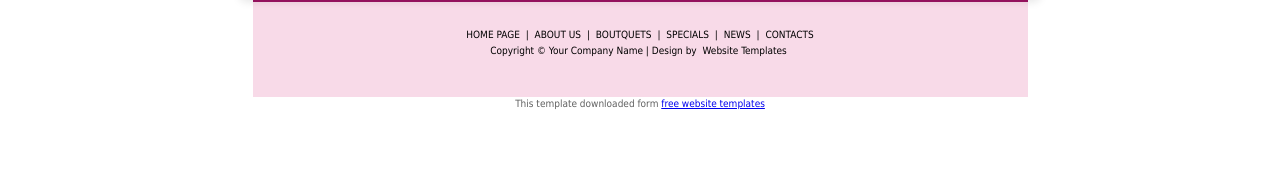
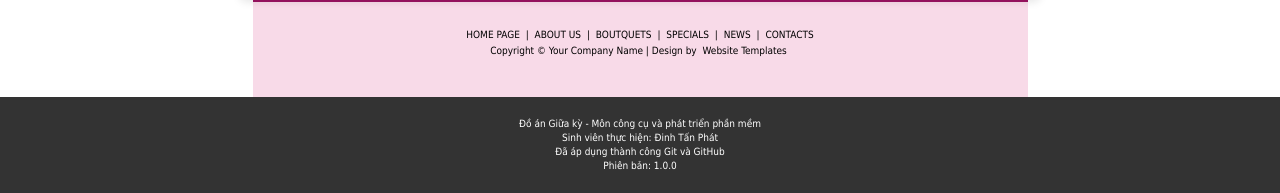
Before and after one commit to tanphat2602/floral-design-project, a website: page public/index.html in a window 1280 px wide. Shown: the part 758-951 px from the top of the page. Before the commit the page ends 869 px from the top, so only its background shows below. Drawn offline with Linux system fonts and the light colour scheme.

Commit message:
B5: Them thong tin sinh vien thuc hien o cuoi trang

```diff
--- a/public/index.html
+++ b/public/index.html
@@ -65,5 +65,10 @@
   <p><a href="#">HOME PAGE</a> | <a href="#">ABOUT US</a> | <a href="#">BOUTQUETS</a> | <a href="#">SPECIALS</a> | <a href="#">NEWS</a> | <a href="#">CONTACTS</a><br/>
     Copyright &copy; Your Company Name | Design by <a href="http://freshtemplates.com/">Website Templates</a></p>
 </div>
-<div align=center>This template  downloaded form <a href='http://all-free-download.com/free-website-templates/'>free website templates</a></div></body>
+<div style="text-align: center; padding: 20px; background: #333; color: #fff;">
+  <p>Đồ án Giữa kỳ - Môn công cụ và phát triển phần mềm</p>
+  <p>Sinh viên thực hiện: Đinh Tấn Phát</p>
+  <p>Đã áp dụng thành công Git và GitHub</p>
+  <p>Phiên bản: 1.0.0</p>
+</div></body>
 </html>
```
